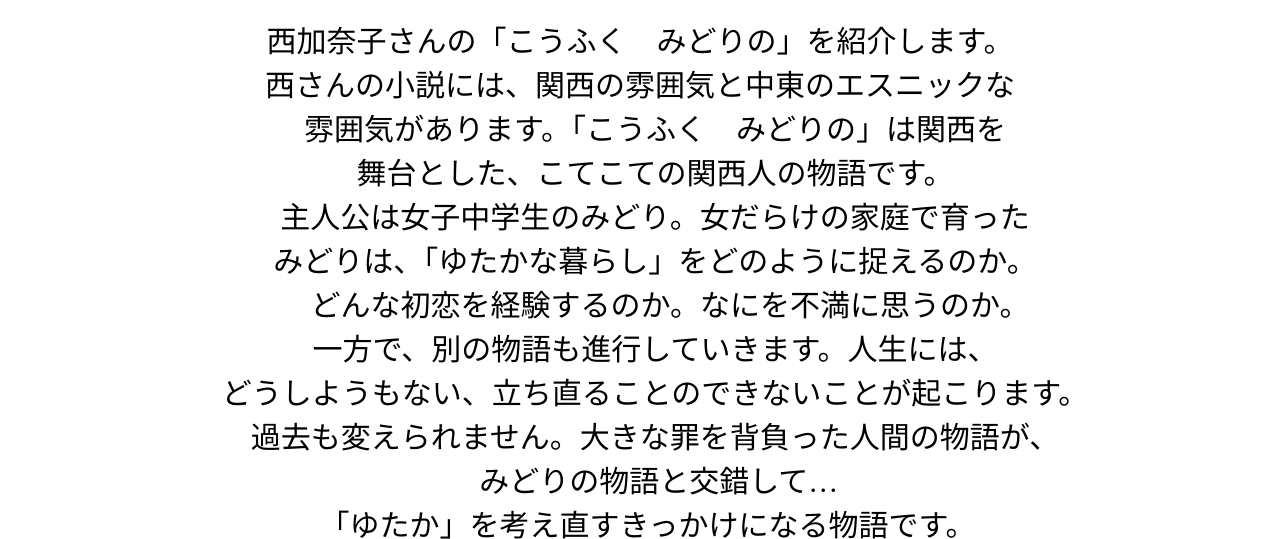
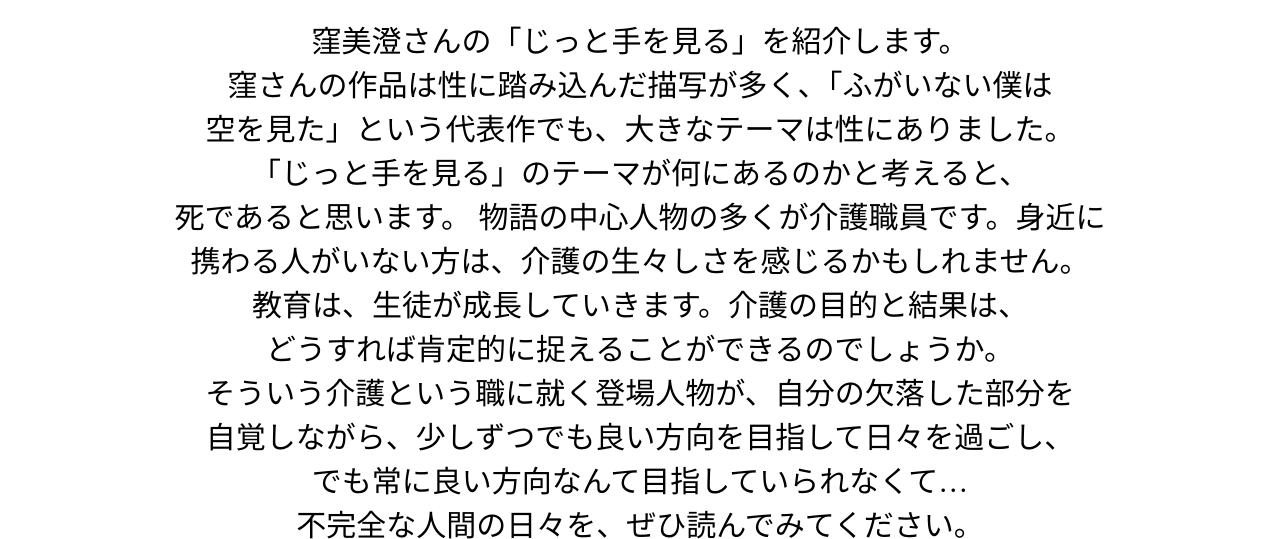
Before and after one commit to programming-biginner/novel-presen, a plain HTML site: page index.html in a window 1280 px wide. Shown: the part 195-734 px from the top of the page. Drawn offline with Linux system fonts and the light colour scheme.

Commit message:
Update index.html

```diff
--- a/index.html
+++ b/index.html
@@ -11,6 +11,26 @@
   </header>
   <main>
     <div class="contents">
+      <div class="k-misumi">
+        <h2>じっと手を見る 窪美澄<h2>
+        <p class="presen">
+            窪美澄さんの「じっと手を見る」を紹介します。<br>
+          窪さんの作品は性に踏み込んだ描写が多く、「ふがいない僕は<br>
+          空を見た」という代表作でも、大きなテーマは性にありました。<br>
+            「じっと手を見る」のテーマが何にあるのかと考えると、<br>
+          死であると思います。
+            物語の中心人物の多くが介護職員です。身近に<br>
+          携わる人がいない方は、介護の生々しさを感じるかもしれません。<br>
+          教育は、生徒が成長していきます。介護の目的と結果は、<br>
+          どうすれば肯定的に捉えることができるのでしょうか。<br>
+            そういう介護という職に就く登場人物が、自分の欠落した部分を<br>
+          自覚しながら、少しずつでも良い方向を目指して日々を過ごし、<br>
+          でも常に良い方向なんて目指していられなくて…<br>
+            不完全な人間の日々を、ぜひ読んでみてください。
+        </p>
+        <img src="https://images-na.ssl-images-amazon.com/images/I/41n02SVu48L._SX334_BO1,204,203,200_.jpg">
+        <a class="btn" href="https://www.amazon.co.jp/%E3%81%98%E3%81%A3%E3%81%A8%E6%89%8B%E3%82%92%E8%A6%8B%E3%82%8B-%E7%AA%AA-%E7%BE%8E%E6%BE%84/dp/4344032756">amazonから購入</a>
+      </div>
       <div class="n-kanako">
         <h2>こうふく　みどりの　西加奈子<h2>
         <p class="presen">
```
